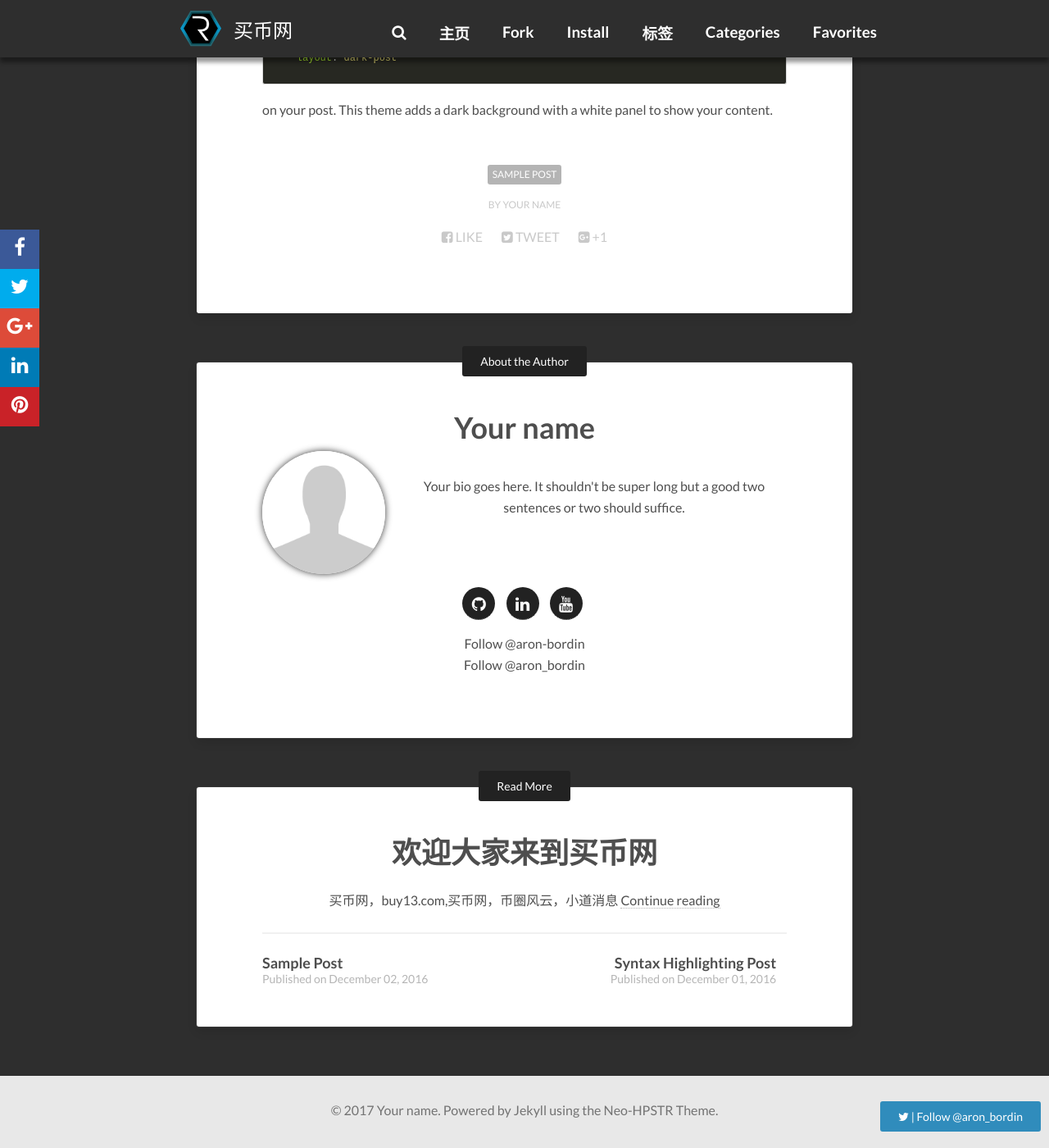
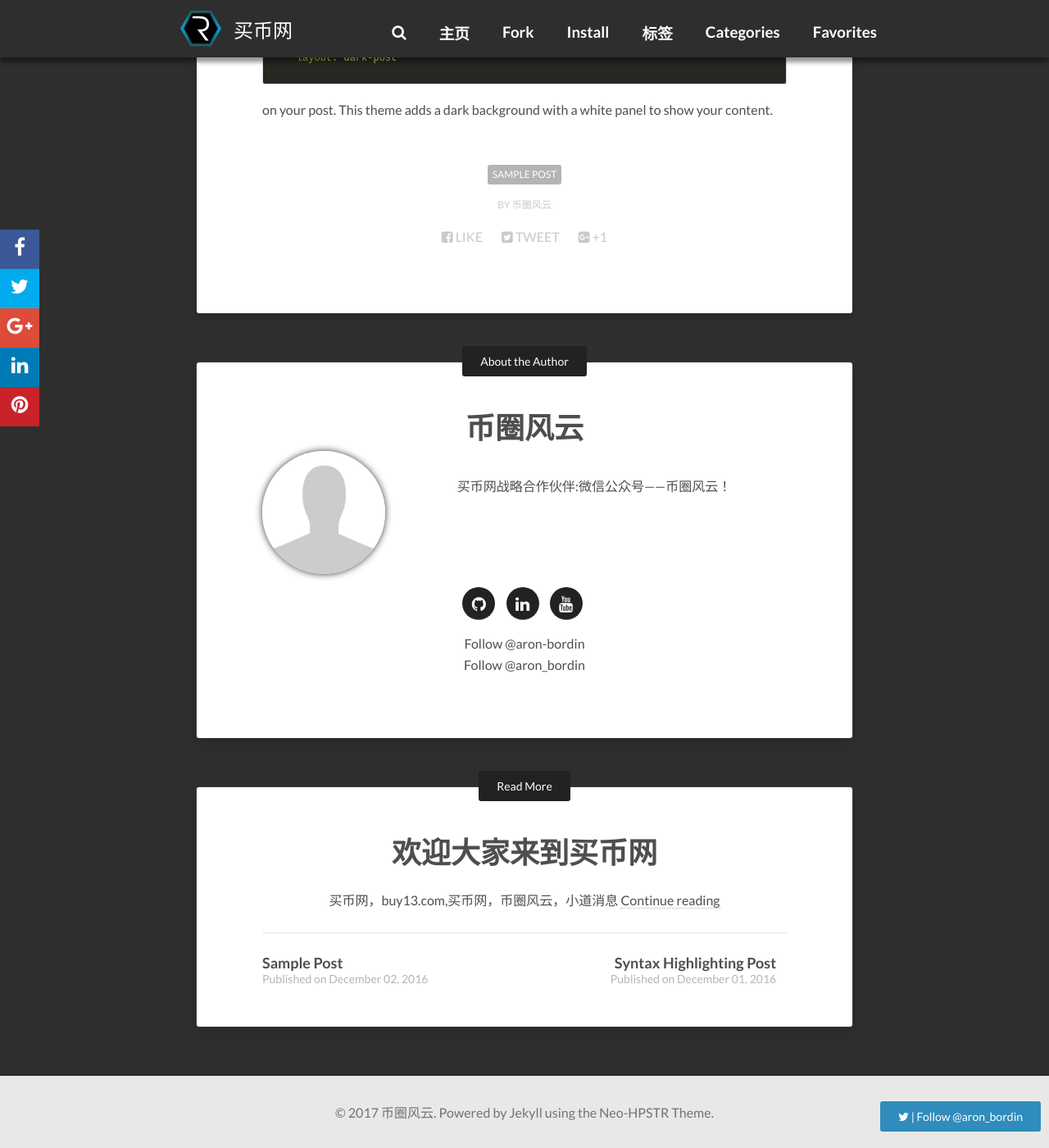
Before and after one commit to lijx127/buy13, a Jekyll site: the page built from _posts/2016-11-30-dark-post.md, in a window 1280 px wide and 1400 px high, scrolled down 508 px. Shown: the whole window at 82% size. Built offline with Jekyll 4.4.1, drawn with Linux system fonts in a browser that asks for light colours.

Commit message:
Update _config.yml

```diff
--- a/_config.yml
+++ b/_config.yml
@@ -39,11 +39,11 @@ menu:
 
 # Owner/author information
 owner:
-  name:           Your name
-  site:           http://aronbordin.com
+  name:           币圈风云
+  site:           https://mp.weixin.qq.com/s?__biz=MzIzOTI2MDMzMg==&mid=2650501745&idx=1&sn=59484bd6e57f60c68e2aa3fb0b36f055&chksm=f12315b2c6549ca44ecd178eaa8516aa07d5128313fd10a3cc31f53c3bfdb48a913ff9c5ff12&mpshare=1&scene=1&srcid=1101WPsyDprmkRkOmLwjoQNr&pass_ticket=7DniiKk9eOgNT3GrqWNvGPUo9p7XnDfA%2FMMH9T3tY5yV2lRoqjcyLBPvyGkNWCZz#rd
   avatar:         images/avatar.jpg
-  bio:            "Your bio goes here. It shouldn't be super long but a good two sentences or two should suffice."
-  email:          you@email.com
+  bio:            "买币网战略合作伙伴:微信公众号——币圈风云！"
+  email:          utouu6@126.com
   # Twitter nick for use in Twitter cards and follow button.
   twitter: aron_bordin # if no twitter in this config, the twitter follow button will be removed
   # GitHub nick for use in follow button in author block.
```
